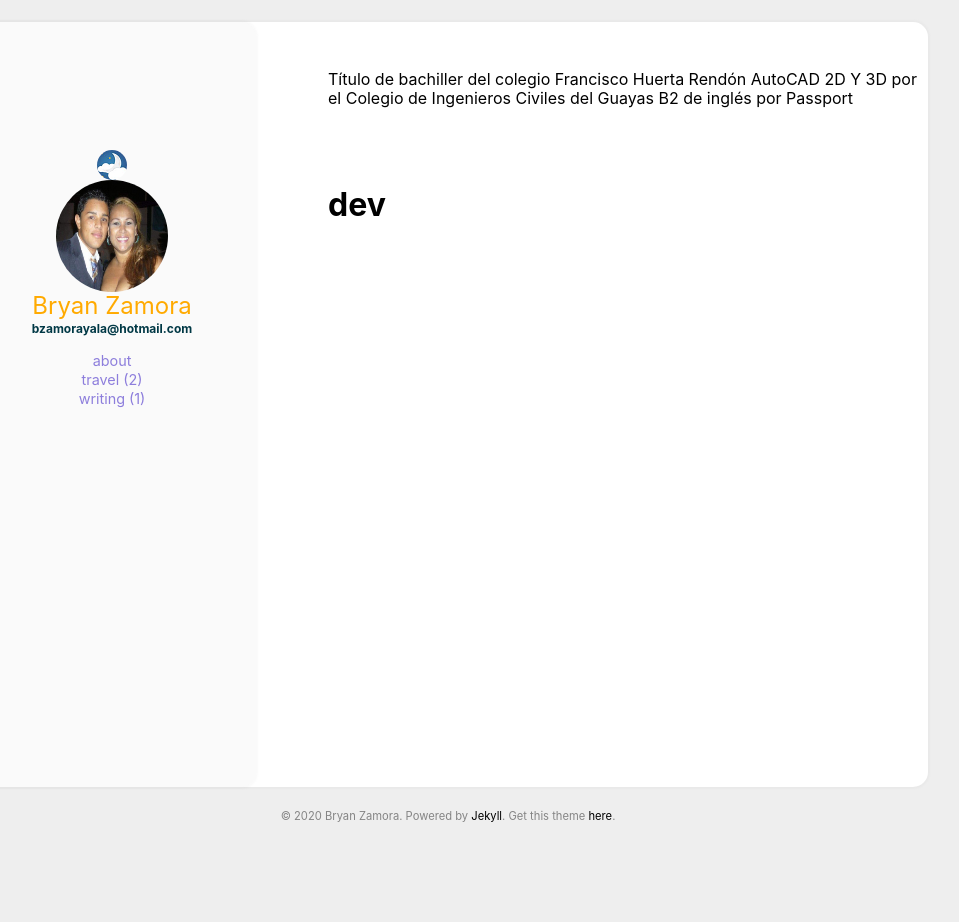
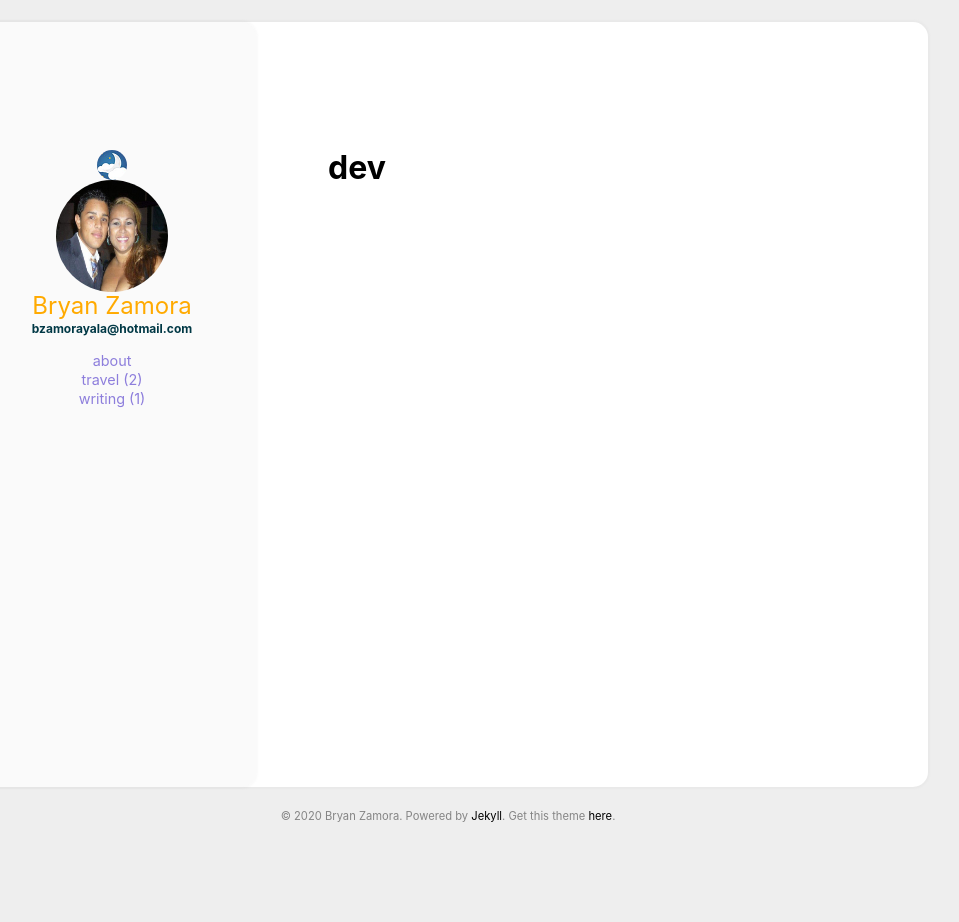
Before and after one commit to bryan2209/blog, a Jekyll site: the page built from categories/dev.html, in a window 1280 px wide. Shown: the whole page, without its empty margins (192-1151 px from the left). Built offline with Jekyll 4.4.1, drawn with Linux system fonts in a browser that asks for light colours.

Commit message:
Update dev.html

```diff
--- a/categories/dev.html
+++ b/categories/dev.html
@@ -3,9 +3,4 @@ layout: page
 type: dev
 ---
 
-Título de bachiller del colegio Francisco Huerta Rendón
-AutoCAD 2D Y 3D por el Colegio de Ingenieros Civiles del Guayas
-B2 de inglés por Passport
-
-
 {% include archive.html %}
```
